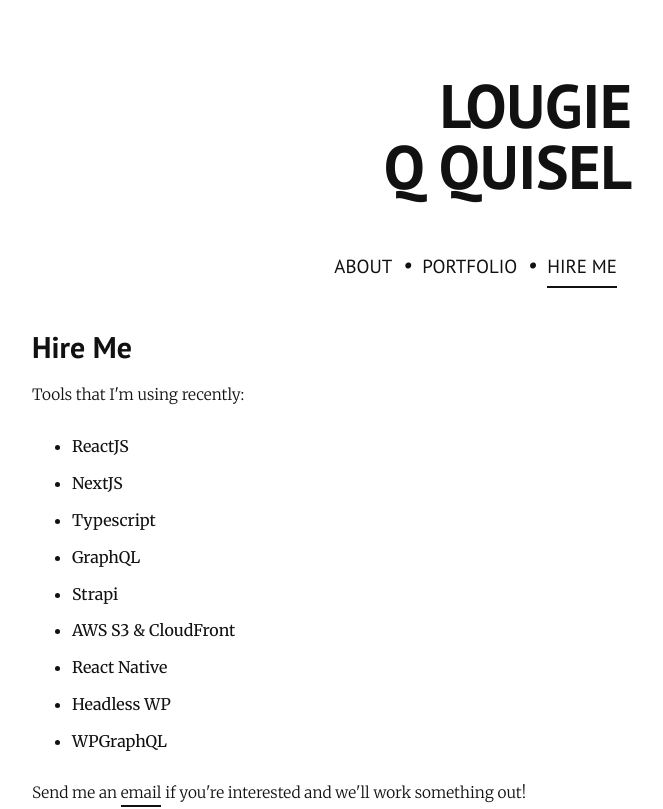
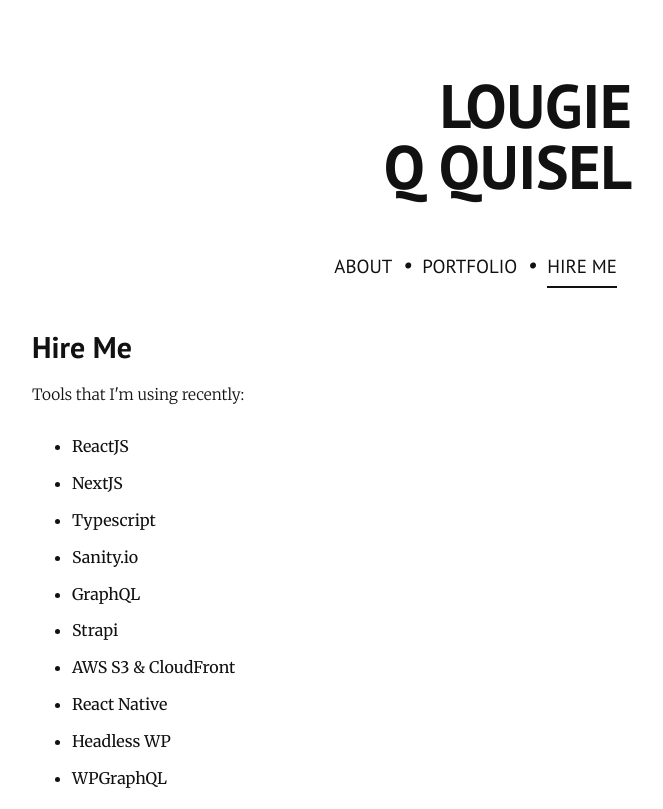
Before and after one commit to loq24/portfolio, a Next.js app: page /hire-me in a window 1280 px wide. Shown: the top 809 px of the page, without its empty margins (308-971 px from the left). Built offline with nearby package versions, Linux system fonts and the light colour scheme.

Commit message:
Add a skill

```diff
--- a/src/pages/hire-me.tsx
+++ b/src/pages/hire-me.tsx
@@ -22,6 +22,9 @@
           </li>
           <li>
             <b>Typescript</b>
+          </li>
+          <li>
+            <b>Sanity.io</b>
           </li>
           <li>
             <b>GraphQL</b>
```
